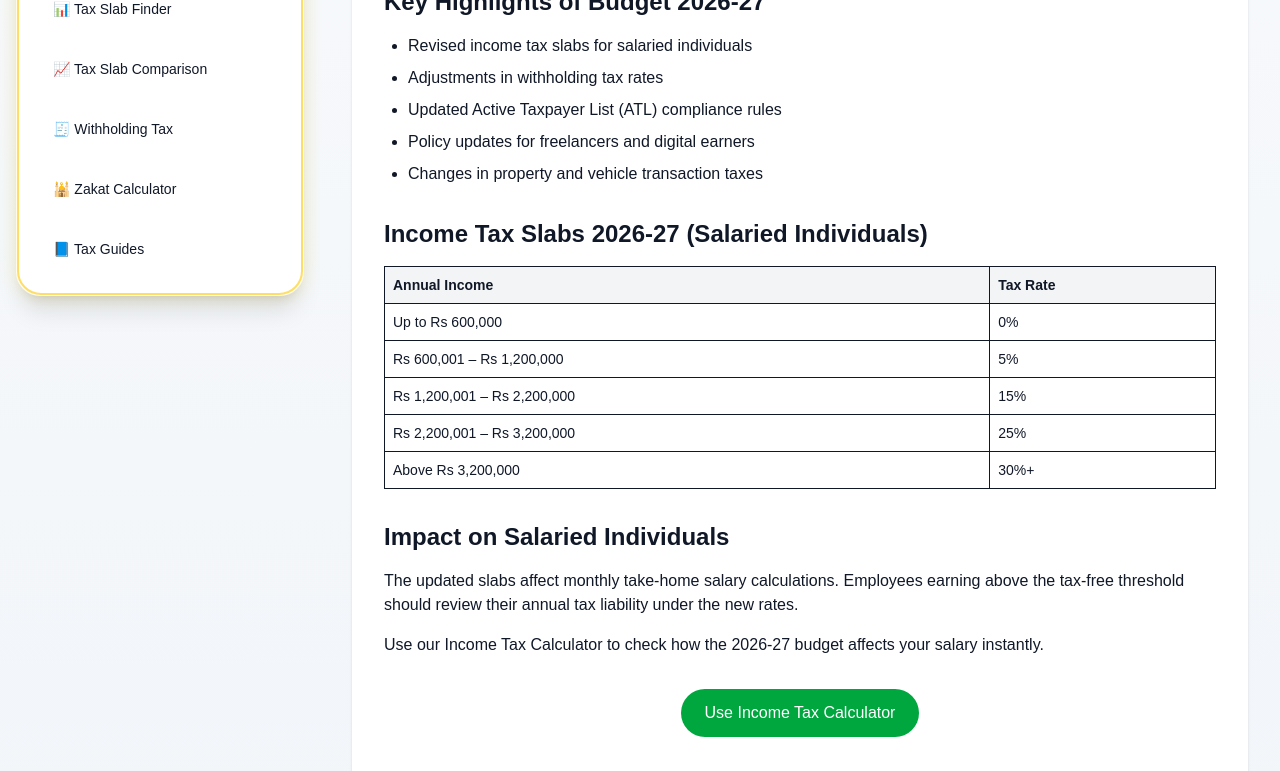
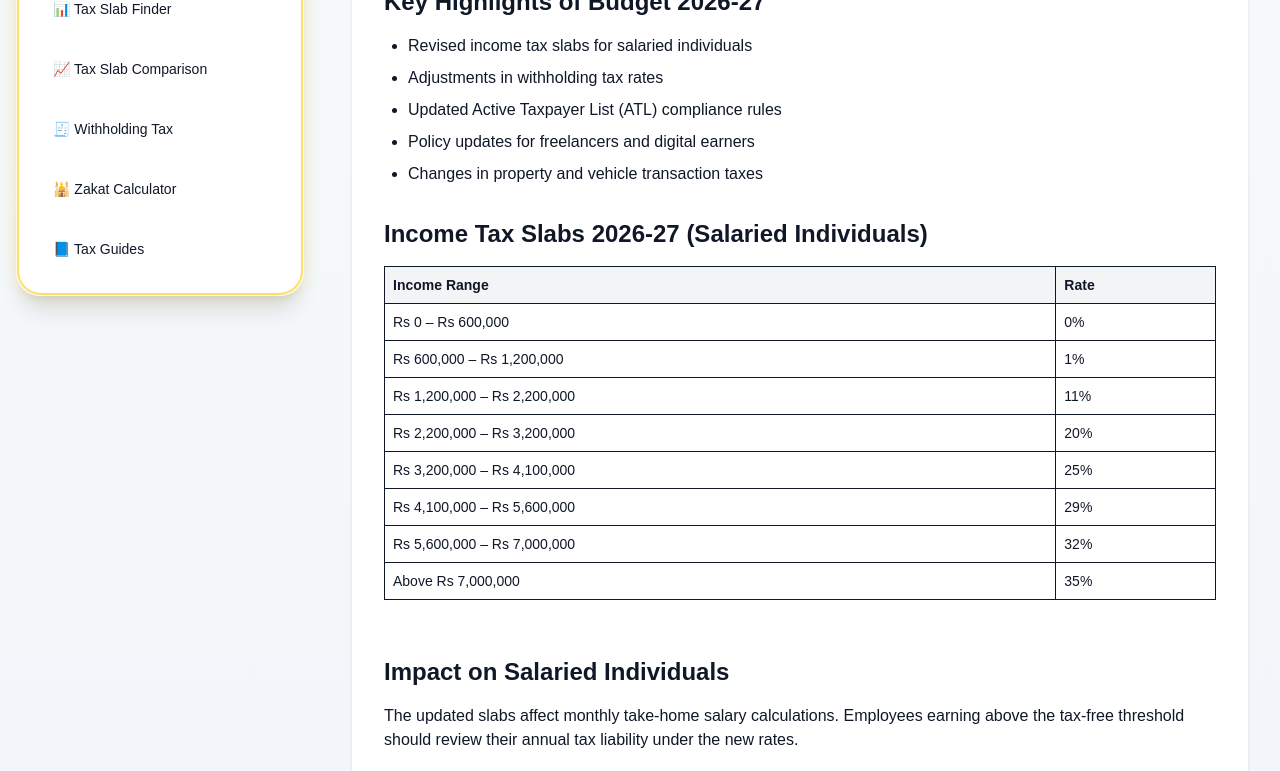
Before and after one commit to muhammadobaid1986/fbrtaxcalculators, a Next.js app: page /latest-budget-2026-27-tax-slabs in a window 1280 px wide. Shown: the part 447-1218 px from the top of the page. Built offline with nearby package versions, Linux system fonts and the light colour scheme.

Commit message:
Corrected 2026-27 tax slabs and matched Budget button size

```diff
--- a/app/latest-budget-2026-27-tax-slabs/page.tsx
+++ b/app/latest-budget-2026-27-tax-slabs/page.tsx
@@ -35,36 +35,50 @@ export default function Page() {
       </h2>
 
       <div className="overflow-x-auto mb-6">
+        <div className="overflow-x-auto mb-6">
   <table className="w-full border text-sm">
     <thead>
       <tr className="bg-gray-100">
-              <th className="border p-2 text-left">Annual Income</th>
-              <th className="border p-2 text-left">Tax Rate</th>
+        <th className="border p-2 text-left">Income Range</th>
+        <th className="border p-2 text-left">Rate</th>
       </tr>
     </thead>
     <tbody>
       <tr>
-              <td className="border p-2">Up to Rs 600,000</td>
+        <td className="border p-2">Rs 0 – Rs 600,000</td>
         <td className="border p-2">0%</td>
       </tr>
       <tr>
-              <td className="border p-2">Rs 600,001 – Rs 1,200,000</td>
-              <td className="border p-2">5%</td>
+        <td className="border p-2">Rs 600,000 – Rs 1,200,000</td>
+        <td className="border p-2">1%</td>
       </tr>
       <tr>
-              <td className="border p-2">Rs 1,200,001 – Rs 2,200,000</td>
-              <td className="border p-2">15%</td>
+        <td className="border p-2">Rs 1,200,000 – Rs 2,200,000</td>
+        <td className="border p-2">11%</td>
       </tr>
       <tr>
-              <td className="border p-2">Rs 2,200,001 – Rs 3,200,000</td>
+        <td className="border p-2">Rs 2,200,000 – Rs 3,200,000</td>
+        <td className="border p-2">20%</td>
+      </tr>
+      <tr>
+        <td className="border p-2">Rs 3,200,000 – Rs 4,100,000</td>
         <td className="border p-2">25%</td>
       </tr>
       <tr>
-              <td className="border p-2">Above Rs 3,200,000</td>
-              <td className="border p-2">30%+</td>
+        <td className="border p-2">Rs 4,100,000 – Rs 5,600,000</td>
+        <td className="border p-2">29%</td>
+      </tr>
+      <tr>
+        <td className="border p-2">Rs 5,600,000 – Rs 7,000,000</td>
+        <td className="border p-2">32%</td>
+      </tr>
+      <tr>
+        <td className="border p-2">Above Rs 7,000,000</td>
+        <td className="border p-2">35%</td>
       </tr>
     </tbody>
   </table>
+</div>
       </div>
 
       <h2 className="text-2xl font-semibold mt-8 mb-4">
--- a/app/page.tsx
+++ b/app/page.tsx
@@ -205,12 +205,12 @@ export default function Home() {
 <div className="mt-6 flex justify-center">
   <a
     href="/latest-budget-2026-27-tax-slabs"
-    className="inline-flex items-center gap-2 px-6 py-3 rounded-full
-               bg-gradient-to-r from-yellow-400 via-amber-500 to-yellow-400
-               text-black font-bold
-               shadow-lg hover:shadow-2xl
-               hover:scale-105 active:scale-95
-               transition-all duration-300"
+    className="inline-flex items-center gap-2 px-8 py-3 rounded-full
+           bg-gradient-to-r from-yellow-400 via-amber-500 to-yellow-400
+           text-black font-extrabold text-lg tracking-wide
+           shadow-lg hover:shadow-2xl
+           hover:scale-[1.02] active:scale-95
+           transition-all duration-300"
   >
     📊 View Budget 2026-27 Details
   </a>
```
Lines whose indentation alone changed are shown as unchanged.
